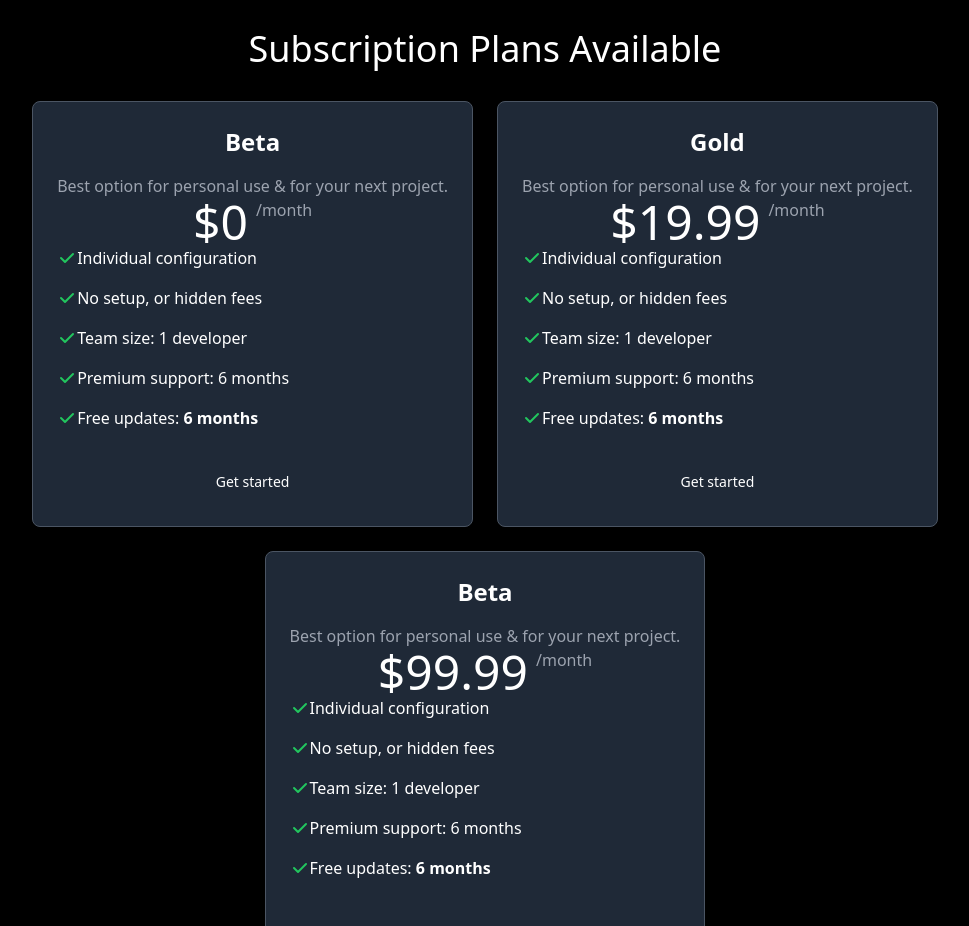
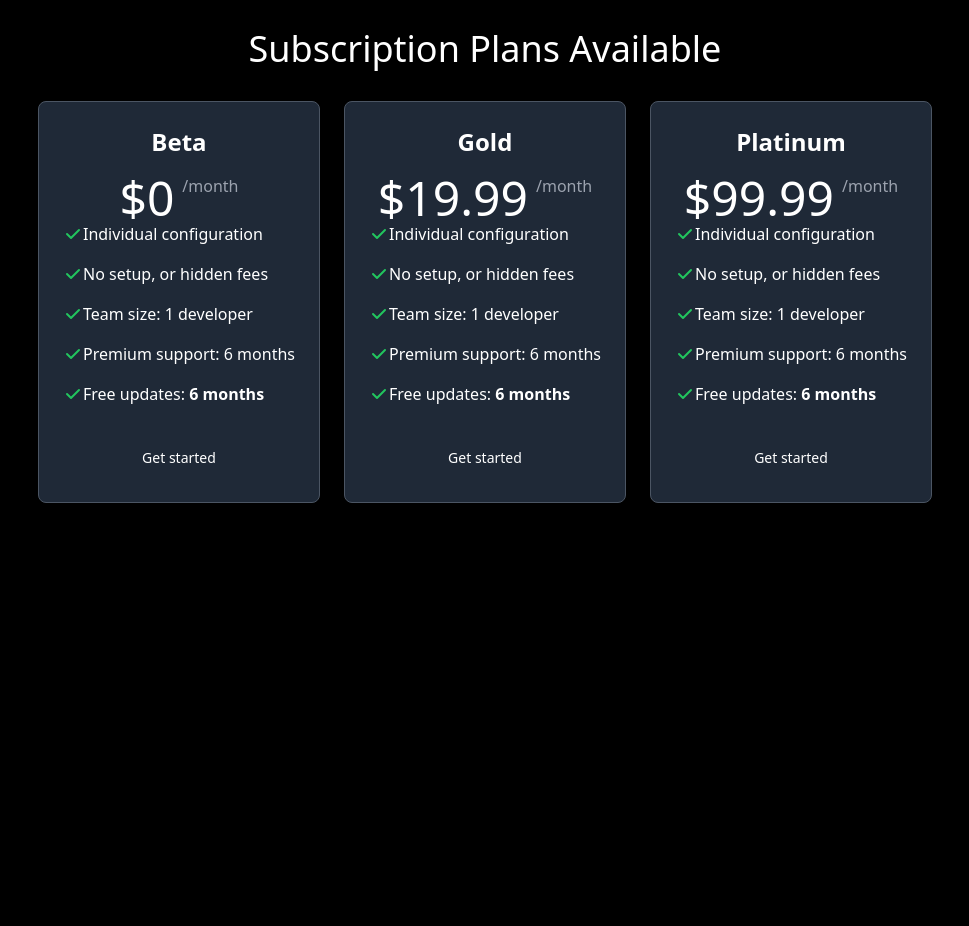
Before and after one commit to Fetch-Views/youtube_frontend, a website: page profile.html in a window 1280 px wide. Shown: the part 910-1836 px from the top of the page, without its empty margins (283-1252 px from the left). After the commit the page ends 1445 px from the top, so only its background shows below. Drawn offline with nearby package versions, Linux system fonts and the light colour scheme; no server answers; sample sign-in values are in the browser's storage; a web font is replaced by a local one.

Commit message:
new landing page

```diff
--- a/profile.html
+++ b/profile.html
@@ -262,12 +262,10 @@
                         <div class="tw-mx-auto tw-max-w-screen-md tw-text-center tw-mb-8 lg:tw-mb-12">
                             <h2 class="tw-mb-4 tw-text-4xl tw-tracking-tight tw-font-extrabold tw-text-gray-900 dark:tw-text-white">Subscription Plans Available</h2>
                         </div>
-                        <!-- Remplacer space-y-8 et lg:space-y-0 par flex et flex-wrap pour affichage côte à côte -->
                         <div class="tw-flex tw-flex-row tw-flex-wrap tw-justify-center tw-gap-6">
                             <!-- Pricing Card -->
-                            <div class="tw-flex tw-flex-col tw-p-6 tw-max-w-lg tw-text-center tw-text-gray-900 tw-bg-white tw-rounded-lg tw-border tw-border-gray-100 tw-shadow dark:tw-border-gray-600 xl:tw-p-8 dark:tw-bg-gray-800 dark:tw-text-white">
+                            <div class="tw-flex tw-flex-col tw-p-6 tw-max-w-md tw-text-center tw-text-gray-900 tw-bg-white tw-rounded-lg tw-border tw-border-gray-100 tw-shadow dark:tw-border-gray-600 xl:tw-p-8 dark:tw-bg-gray-800 dark:tw-text-white">
                                 <h3 class="tw-mb-4 tw-text-2xl tw-font-semibold">Beta</h3>
-                                <p class="tw-font-light tw-text-gray-500 sm:tw-text-lg dark:tw-text-gray-400">Best option for personal use & for your next project.</p>
                                 <div class="tw-flex tw-justify-center tw-items-baseline tw-my-8">
                                     <span class="tw-mr-2 tw-text-5xl tw-font-extrabold">$0</span>
                                     <span class="tw-text-gray-500 dark:tw-text-gray-400">/month</span>
@@ -303,9 +301,8 @@
                                 <a href="#" class="tw-text-white tw-bg-primary-600 hover:tw-bg-primary-700 focus:tw-ring-4 focus:tw-ring-primary-200 tw-font-medium tw-rounded-lg tw-text-sm tw-px-5 tw-py-2.5 tw-text-center dark:tw-text-white dark:focus:tw-ring-primary-900">Get started</a>
                             </div>
                             <!-- Pricing Card -->
-                            <div class="tw-flex tw-flex-col tw-p-6 tw-max-w-lg tw-text-center tw-text-gray-900 tw-bg-white tw-rounded-lg tw-border tw-border-gray-100 tw-shadow dark:tw-border-gray-600 xl:tw-p-8 dark:tw-bg-gray-800 dark:tw-text-white">
+                            <div class="tw-flex tw-flex-col tw-p-6 tw-max-w-md tw-text-center tw-text-gray-900 tw-bg-white tw-rounded-lg tw-border tw-border-gray-100 tw-shadow dark:tw-border-gray-600 xl:tw-p-8 dark:tw-bg-gray-800 dark:tw-text-white">
                                 <h3 class="tw-mb-4 tw-text-2xl tw-font-semibold">Gold</h3>
-                                <p class="tw-font-light tw-text-gray-500 sm:tw-text-lg dark:tw-text-gray-400">Best option for personal use & for your next project.</p>
                                 <div class="tw-flex tw-justify-center tw-items-baseline tw-my-8">
                                     <span class="tw-mr-2 tw-text-5xl tw-font-extrabold">$19.99</span>
                                     <span class="tw-text-gray-500 dark:tw-text-gray-400">/month</span>
@@ -341,9 +338,8 @@
                                 <a href="#" class="tw-text-white tw-bg-primary-600 hover:tw-bg-primary-700 focus:tw-ring-4 focus:tw-ring-primary-200 tw-font-medium tw-rounded-lg tw-text-sm tw-px-5 tw-py-2.5 tw-text-center dark:tw-text-white dark:focus:tw-ring-primary-900">Get started</a>
                             </div>
                             <!-- Pricing Card -->
-                            <div class="tw-flex tw-flex-col tw-p-6 tw-max-w-lg tw-text-center tw-text-gray-900 tw-bg-white tw-rounded-lg tw-border tw-border-gray-100 tw-shadow dark:tw-border-gray-600 xl:tw-p-8 dark:tw-bg-gray-800 dark:tw-text-white">
-                                <h3 class="tw-mb-4 tw-text-2xl tw-font-semibold">Beta</h3>
-                                <p class="tw-font-light tw-text-gray-500 sm:tw-text-lg dark:tw-text-gray-400">Best option for personal use & for your next project.</p>
+                            <div class="tw-flex tw-flex-col tw-p-6 tw-max-w-md tw-text-center tw-text-gray-900 tw-bg-white tw-rounded-lg tw-border tw-border-gray-100 tw-shadow dark:tw-border-gray-600 xl:tw-p-8 dark:tw-bg-gray-800 dark:tw-text-white">
+                                <h3 class="tw-mb-4 tw-text-2xl tw-font-semibold">Platinum</h3>
                                 <div class="tw-flex tw-justify-center tw-items-baseline tw-my-8">
                                     <span class="tw-mr-2 tw-text-5xl tw-font-extrabold">$99.99</span>
                                     <span class="tw-text-gray-500 dark:tw-text-gray-400">/month</span>
```
